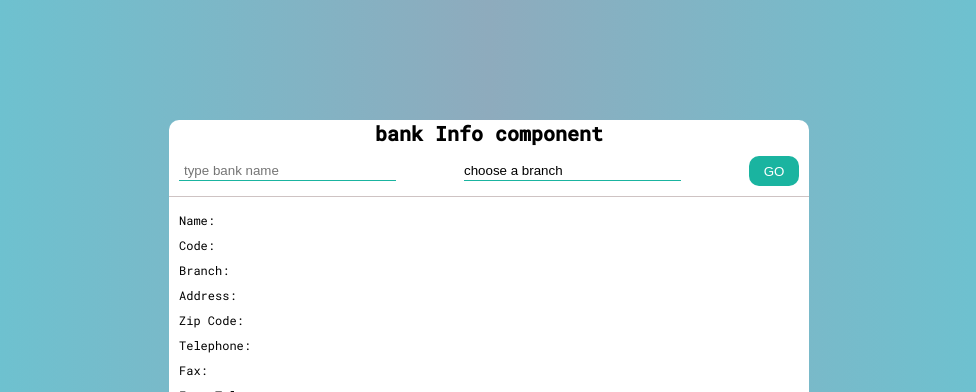
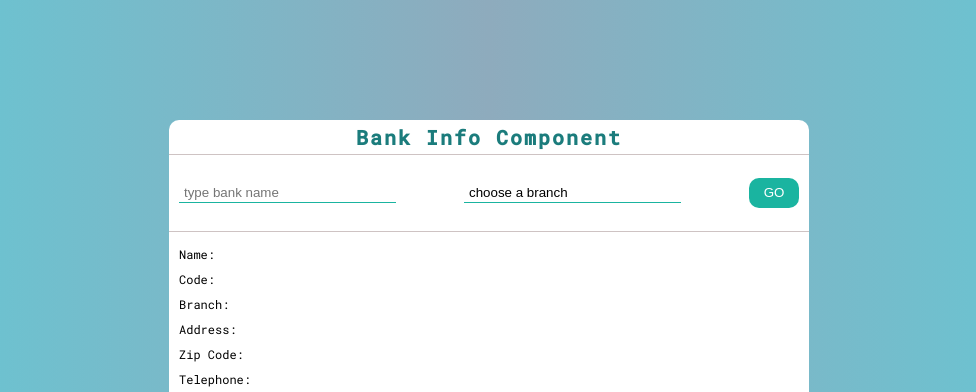
Before and after one commit to vitalkar/bank-info-component, a website: page public/index.html in a window 1280 px wide. Shown: the top 392 px of the page, without its empty margins (151-1127 px from the left). Drawn offline with Linux system fonts and the light colour scheme; some packages are replaced by stand-ins of ours.

Commit message:
tiny UI changes

```diff
--- a/package.json
+++ b/package.json
@@ -4,6 +4,7 @@
   "description": "home assignment",
   "main": "index.js",
   "scripts": {
+    "start": "nodemon index.js",
     "test": "echo \"Error: no test specified\" && exit 1"
   },
   "author": "vitaly karablin",
--- a/public/css/styles.css
+++ b/public/css/styles.css
@@ -29,14 +29,24 @@ body {
     border-radius: 1rem;
 }
 
+.title {
+    text-transform: capitalize;
+    letter-spacing: 0.2rem;
+    color: rgb(27, 124, 124);
+    height: 6%;
+    display: flex;
+    align-items: center;
+}
+
 .form {
     display: flex;
     justify-content: space-between;
     align-items: center;
     padding: 1rem;
-    height: 10%;
+    height: 14%;
     width: 100%;
     border-bottom: 0.5px solid #cec3c3;
+    border-top: 0.5px solid #cec3c3;
 }
 
 .input_container {
@@ -86,14 +96,15 @@ body {
     width: 100%;
     height: 100%;
     outline: none;
-    -webkit-appearance: none;
     cursor: pointer;
     border: none;
     background-color: #FFF;
     border-bottom: 1px solid rgb(26, 180, 160);
+    padding-left: 0.5rem;
     white-space: nowrap;
     overflow: hidden;
     text-overflow: ellipsis;
+    -webkit-appearance: none;
 }
 
 .select_item {
@@ -157,7 +168,7 @@ body {
 .map_container {
     border-top:  0.5px solid #cec3c3;
     width: 100%;
-    height: 50%;
+    height: 40%;
     margin: auto;
     padding: 1rem;
 }
```
